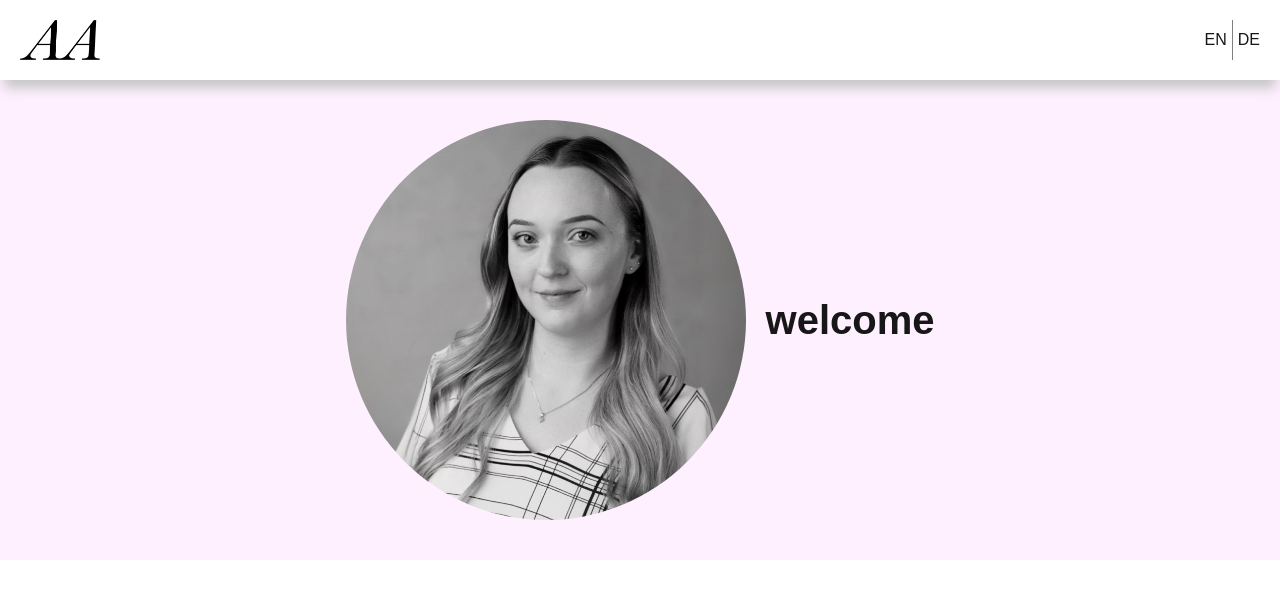
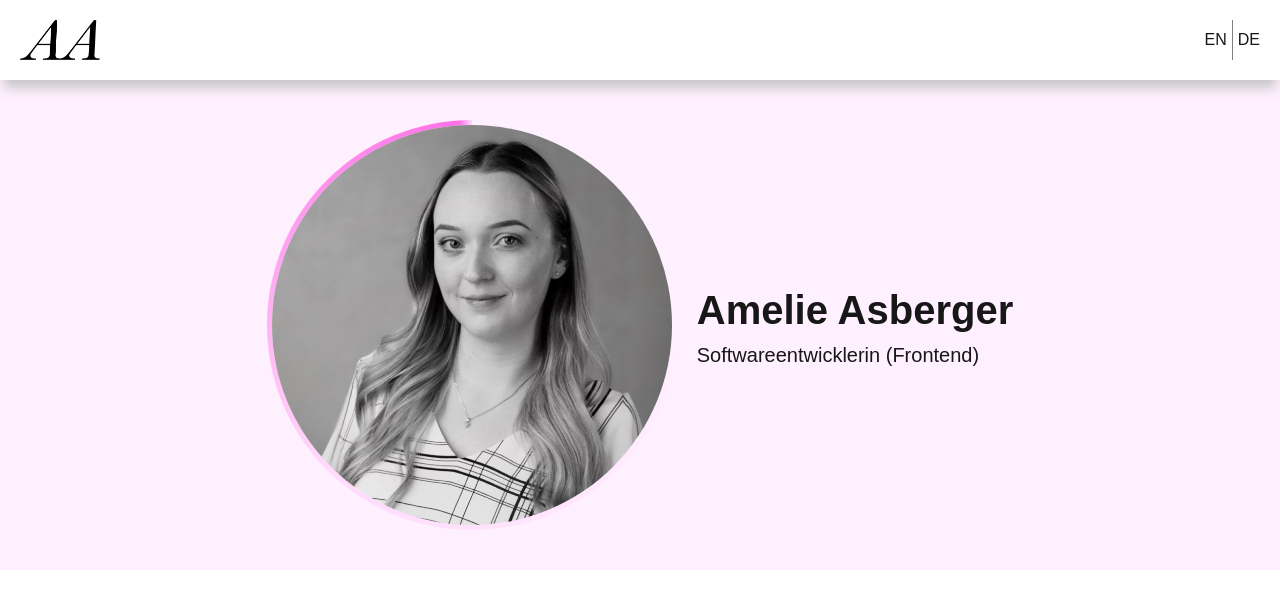
Before and after one commit to amelieasberger/amelie-website, a Next.js app in the folder amelie-website/: page / in a window 1280 px wide. Shown: the top 608 px of the page. Built offline with nearby package versions, Linux system fonts and the light colour scheme.

Commit message:
added animation to image

```diff
--- a/amelie-website/i18n.ts
+++ b/amelie-website/i18n.ts
@@ -1,8 +1,18 @@
 import i18n from 'i18next';
 import { initReactI18next } from 'react-i18next';
+import enTranslations from './public/locales/en/common.json';
+import deTranslations from './public/locales/de/common.json';
 
 i18n.use(initReactI18next).init({
-  lng: 'en',
+  resources: {
+    en: {
+      common: enTranslations,
+    },
+    de: {
+      common: deTranslations,
+    },
+  },
+  lng: 'de',
   fallbackLng: 'en',
   interpolation: {
     escapeValue: false,
--- a/amelie-website/public/locales/de/common.json
+++ b/amelie-website/public/locales/de/common.json
@@ -1,4 +1,4 @@
 {
     "welcome": "Willkommen auf unserer Website",
-    "description": "Das ist eine Beispielbeschreibung auf Deutsch"
+    "description": "Softwareentwicklerin (Frontend)"
 }
--- a/amelie-website/public/locales/en/common.json
+++ b/amelie-website/public/locales/en/common.json
@@ -1,4 +1,4 @@
 {
     "welcome": "Welcome to our website",
-    "description": "This is a sample description in English"
+    "description": "Softwaredeveloper (Frontend)"
 }
--- a/amelie-website/src/components/Introduction/Introduction.module.scss
+++ b/amelie-website/src/components/Introduction/Introduction.module.scss
@@ -5,6 +5,8 @@
     padding: 40px;
     display: flex;
     justify-content: center;
+    align-items: center;
+    gap: 20px;
 }
 
 .image {
@@ -13,13 +15,52 @@
     border-radius: 100%;
 }
 
-.imageContainer {
-    display: flex;
-    align-items: center;
-    gap: 20px;
-}
-
 .title {
     font-size: 40px;
     font-weight: bold;
 }
+
+.description {
+    font-size: 20px;
+}
+
+.circle {
+    display: grid;
+    place-content: center;
+    color: white;
+    text-shadow: 0 1px 0 #ffffff;
+    border-radius: 100%;
+
+    --border-angle: 0turn; // For animation.
+    --main-bg: conic-gradient(
+        from var(--border-angle),
+        #fff0ff,
+        #fff0ff 5%,
+        #fff0ff 60%,
+        #ffdbfc 95%
+    );
+
+    border: solid 5px transparent;
+    --gradient-border: conic-gradient(from var(--border-angle), transparent 25%, #ffdbfc, rgb(255, 113, 231) 99%, transparent);
+
+    background: var(--main-bg) padding-box, var(--gradient-border) border-box, var(--main-bg) border-box;
+    background-position: center center;
+    animation: bg-spin 2s linear;
+    animation-iteration-count: 1;
+
+    @keyframes bg-spin {
+        to {
+        --border-angle: 1turn;
+        }
+    }
+
+    &:hover {
+        animation-play-state: paused;
+    }
+}
+
+@property --border-angle {
+  syntax: "<angle>";
+  inherits: true;
+  initial-value: 0turn;
+}
--- a/amelie-website/src/components/Introduction/Introduction.tsx
+++ b/amelie-website/src/components/Introduction/Introduction.tsx
@@ -8,9 +8,12 @@ export default function Introduction(): React.JSX.Element {
 
     return (
         <div className={styles.container}>
-            <div className={styles.imageContainer}>
+            <div className={styles.circle}>
                 <img src="assets/images/portrait.jpg" alt="image of Amelie" className={styles.image} />
-                <h1 className={styles.title}>{t('welcome')}</h1>
+            </div>
+            <div>
+                <h1 className={styles.title}>Amelie Asberger</h1>
+                <p className={styles.description}>{t('description')}</p>
             </div>
         </div>
     );
--- a/amelie-website/src/styles/colors.module.scss
+++ b/amelie-website/src/styles/colors.module.scss
@@ -1,4 +1,4 @@
-$background: hsl(300, 100%, 97%);
+$background: #fff0ff;
 $colorWhite: #ffff;
 
 :export {
```
